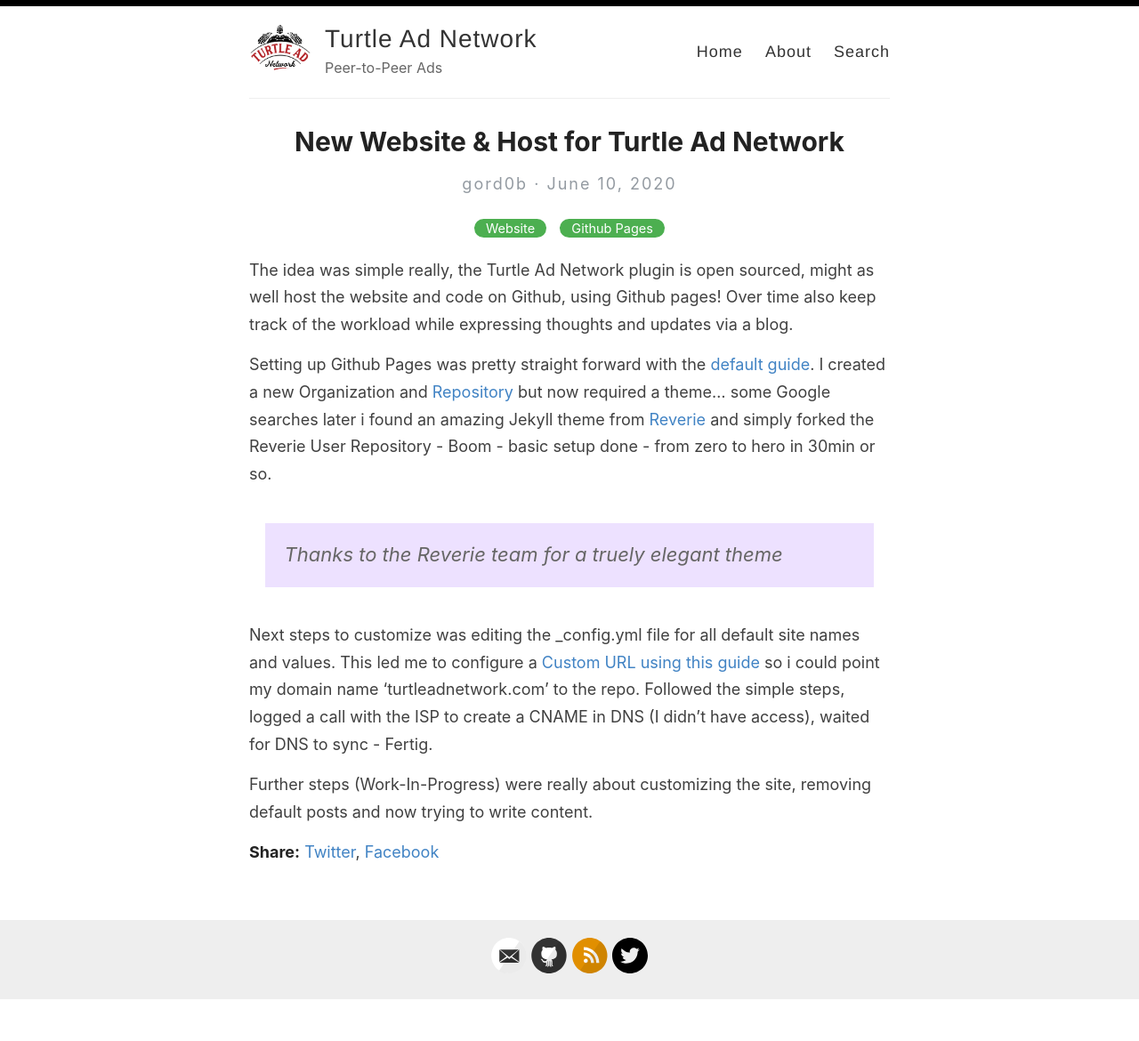
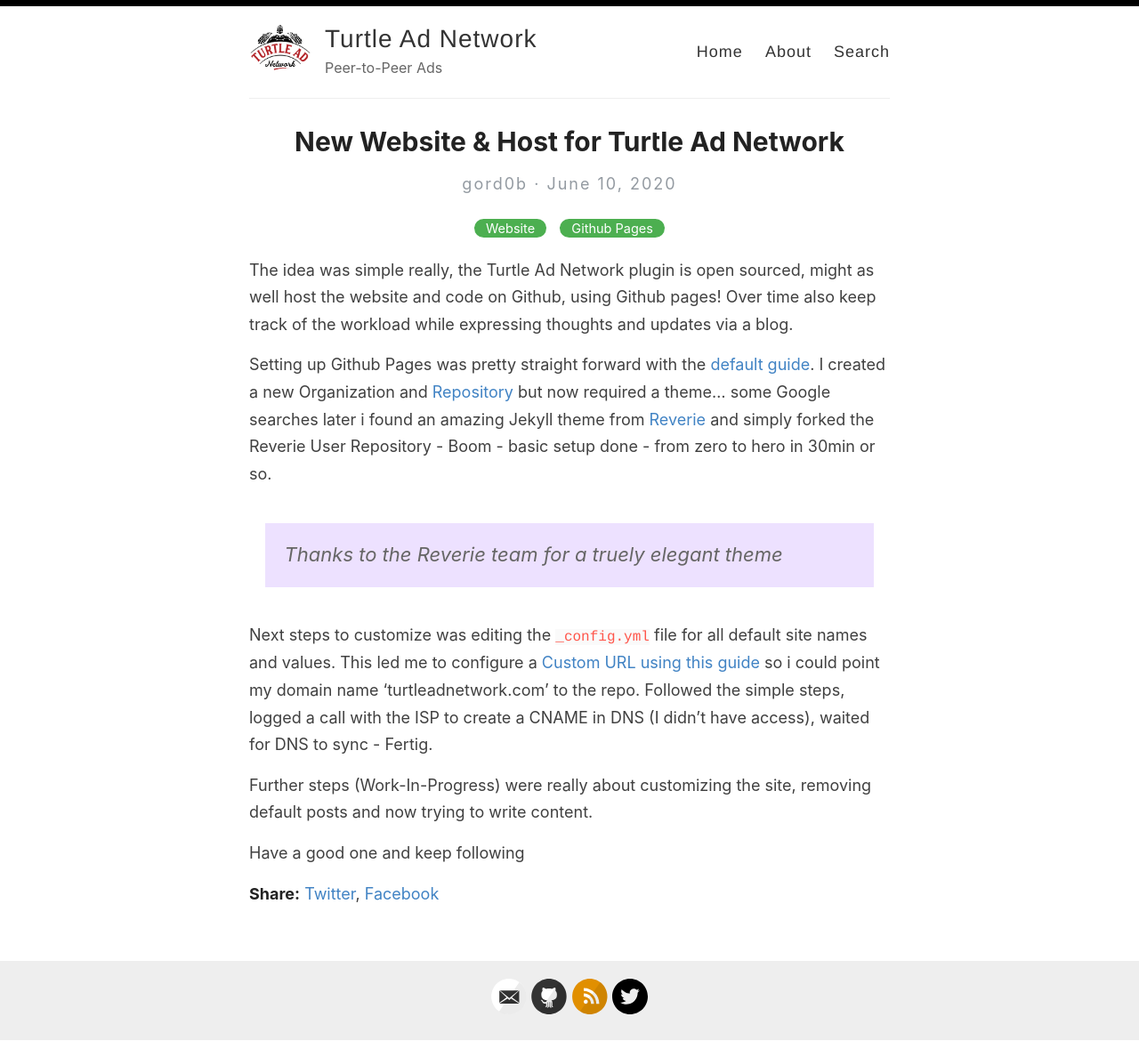
Before and after one commit to TurtleAdNetwork/TurtleAdNetwork.github.io, a Jekyll site: the page built from _posts/2020-06-10-new-website-and-host-for-turtleadnetwork.md, in a window 1280 px wide. Shown: the whole page at 89% size. Built offline with Jekyll 4.4.1, drawn with Linux system fonts in a browser that asks for light colours; before the commit the page ends 1124 px from its top, so only the background shows below that.

Commit message:
Update 2020-06-10-new-website-and-host-for-turtleadnetwork.md

```diff
--- a/_posts/2020-06-10-new-website-and-host-for-turtleadnetwork.md
+++ b/_posts/2020-06-10-new-website-and-host-for-turtleadnetwork.md
@@ -11,6 +11,8 @@ I created a new Organization and [Repository](https://github.com/TurtleAdNetwork
 
 > Thanks to the Reverie team for a truely elegant theme
 
-Next steps to customize was editing the _config.yml file for all default site names and values. This led me to configure a [Custom URL using this guide](https://help.github.com/en/github/working-with-github-pages/configuring-a-custom-domain-for-your-github-pages-site) so i could point my domain name 'turtleadnetwork.com' to the repo. Followed the simple steps, logged a call with the ISP to create a CNAME in DNS (I didn't have access), waited for DNS to sync - Fertig.
+Next steps to customize was editing the `_config.yml` file for all default site names and values. This led me to configure a [Custom URL using this guide](https://help.github.com/en/github/working-with-github-pages/configuring-a-custom-domain-for-your-github-pages-site) so i could point my domain name 'turtleadnetwork.com' to the repo. Followed the simple steps, logged a call with the ISP to create a CNAME in DNS (I didn't have access), waited for DNS to sync - Fertig.
 
 Further steps (Work-In-Progress) were really about customizing the site, removing default posts and now trying to write content.
+
+Have a good one and keep following
```
